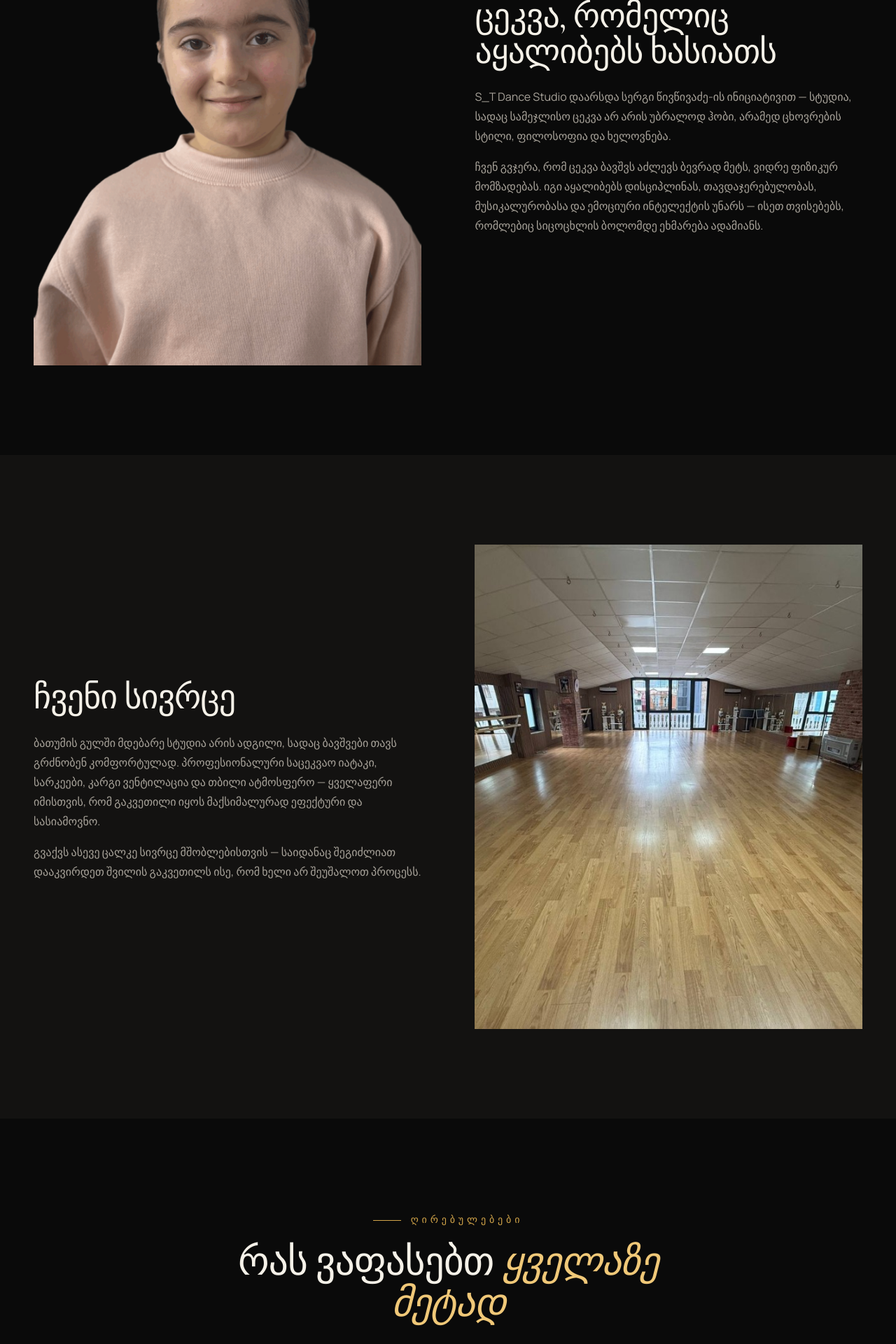
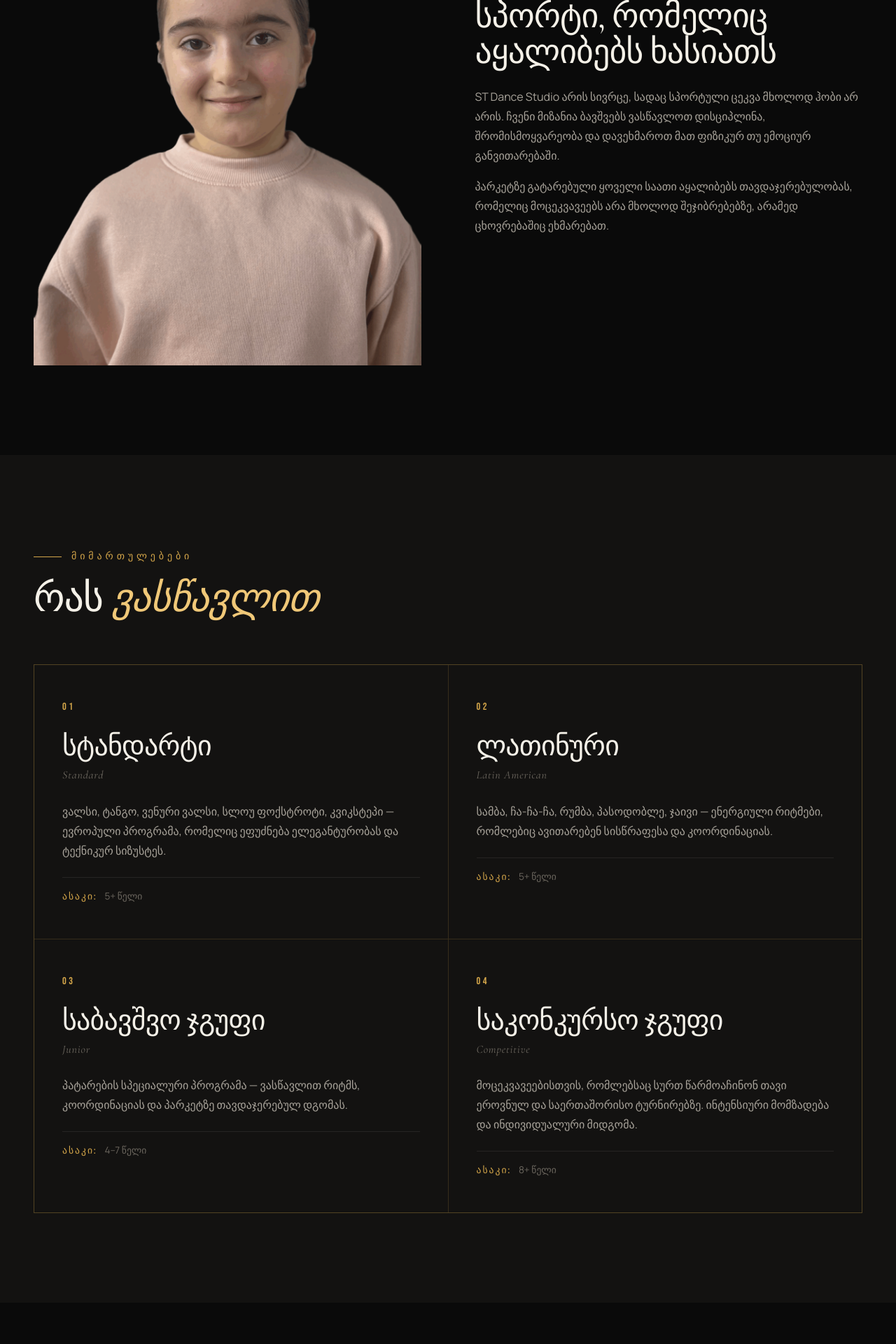
Before and after one commit to TSERJ13/stdancestudio, a React (Vite) app: page /about in a window 1280 px wide. Shown: the part 800-2720 px from the top of the page at 70% size. Built offline with nearby package versions, Linux system fonts and the light colour scheme.

Commit message:
Simplify navigation and update terminology to Dancesport

```diff
--- a/src/App.jsx
+++ b/src/App.jsx
@@ -3,9 +3,6 @@ import { useEffect } from 'react'
 import Layout from './components/Layout'
 import Home from './pages/Home'
 import About from './pages/About'
-import Programs from './pages/Programs'
-import Teachers from './pages/Teachers'
-import Competitions from './pages/Competitions'
 import Contact from './pages/Contact'
 import Schedule from './pages/Schedule'
 import Payment from './pages/Payment'
@@ -27,9 +24,6 @@ export default function App() {
         <Routes>
           <Route path="/" element={<Home />} />
           <Route path="/about" element={<About />} />
-          <Route path="/programs" element={<Programs />} />
-          <Route path="/teachers" element={<Teachers />} />
-          <Route path="/competitions" element={<Competitions />} />
           <Route path="/schedule" element={<Schedule />} />
           <Route path="/payment" element={<Payment />} />
           <Route path="/contact" element={<Contact />} />
--- a/src/data/content.js
+++ b/src/data/content.js
@@ -3,7 +3,7 @@
 export const siteContent = {
   brand: {
     name: 'ST Dance Studio',
-    tagline: 'სამეჯლისო ცეკვების სტუდია',
+    tagline: 'სპორტული ცეკვების სტუდია',
     director: 'სერგი წივწივაძე',
   },
 
@@ -21,26 +21,23 @@ export const siteContent = {
     { label: 'ჩვენ შესახებ', to: '/about' },
     { label: 'განრიგი', to: '/schedule' },
     { label: 'გადახდა', to: '/payment' },
-    { label: 'მიმართულებები', to: '/programs' },
-    { label: 'მასწავლებლები', to: '/teachers' },
-    { label: 'კონკურსები', to: '/competitions' },
     { label: 'კონტაქტი', to: '/contact' },
   ],
 
   hero: {
-    eyebrow: 'სამეჯლისო ცეკვების სტუდია',
-    title: 'ცეკვა,',
-    titleItalic: 'როგორც',
-    titleEnd: 'ხელოვნება',
+    eyebrow: 'სპორტული ცეკვების სტუდია',
+    title: 'იგრძენი',
+    titleItalic: 'პარკეტი',
+    titleEnd: 'ჩვენთან ერთად',
     description:
-      'S_T Dance Studio-ში ჩვენ უბრალოდ არ ვასწავლით საცეკვაო ნაბიჯებს — ჩვენ ბავშვებს ვუნერგავთ სიყვარულს ხელოვნების მიმართ. ყოველ ბავშვს ეთმობა დრო და ენერგია, რათა ახდეს თქვენი ბავშვების ოცნება.',
+      'ST Dance Studio-ში ჩვენ ვეხმარებით ბავშვებს სპორტული ცეკვების ათვისებაში, სწორი დისციპლინისა და ტექნიკის ჩამოყალიბებაში. აქ ბავშვები სწავლობენ პარკეტზე თავდაჯერებულ დგომას და ემზადებიან ტურნირებისთვის.',
   },
 
   stats: [
     { value: '10+', label: 'წლიანი გამოცდილება' },
     { value: '200+', label: 'მოცეკვავე' },
     { value: '50+', label: 'მოპოვებული ჯილდო' },
-    { value: '15+', label: 'საერთაშორისო კონკურსი' },
+    { value: '15+', label: 'საერთაშორისო ტურნირი' },
   ],
 
   programs: [
@@ -50,7 +47,7 @@ export const siteContent = {
       title: 'სტანდარტი',
       latin: 'Standard',
       description:
-        'ვალსი, ტანგო, ვენური ვალსი, სლოუ ფოქსტროტი, კვიკსტეპი — ევროპული სამეჯლისო ცეკვების კლასიკური პროგრამა, რომელიც ეფუძნება ელეგანტურობას და სიზუსტეს.',
+        'ვალსი, ტანგო, ვენური ვალსი, სლოუ ფოქსტროტი, კვიკსტეპი — ევროპული პროგრამა, რომელიც ეფუძნება ელეგანტურობას და ტექნიკურ სიზუსტეს.',
       ages: '5+ წელი',
     },
     {
@@ -59,7 +56,7 @@ export const siteContent = {
       title: 'ლათინური',
       latin: 'Latin American',
       description:
-        'სამბა, ჩა-ჩა-ჩა, რუმბა, პასოდობლე, ჯაივი — ცხელი, ენერგიული რიტმები, რომლებიც ავითარებენ ექსპრესიასა და მუსიკალურობას.',
+        'სამბა, ჩა-ჩა-ჩა, რუმბა, პასოდობლე, ჯაივი — ენერგიული რიტმები, რომლებიც ავითარებენ სისწრაფესა და კოორდინაციას.',
       ages: '5+ წელი',
     },
     {
@@ -68,7 +65,7 @@ export const siteContent = {
       title: 'საბავშვო ჯგუფი',
       latin: 'Junior',
       description:
-        'პატარების სპეციალური პროგრამა — სათამაშო ფორმით ვასწავლით რიტმს, კოორდინაციას და სცენაზე თავის შეკავებას.',
+        'პატარების სპეციალური პროგრამა — ვასწავლით რიტმს, კოორდინაციას და პარკეტზე თავდაჯერებულ დგომას.',
       ages: '4–7 წელი',
     },
     {
@@ -77,7 +74,7 @@ export const siteContent = {
       title: 'საკონკურსო ჯგუფი',
       latin: 'Competitive',
       description:
-        'მოცეკვავეებისთვის, რომლებსაც სურთ წარმოაჩინონ თავი ეროვნულ და საერთაშორისო კონკურსებზე. ინდივიდუალური მიდგომა და ინტენსიური ტრენინგი.',
+        'მოცეკვავეებისთვის, რომლებსაც სურთ წარმოაჩინონ თავი ეროვნულ და საერთაშორისო ტურნირებზე. ინტენსიური მომზადება და ინდივიდუალური მიდგომა.',
       ages: '8+ წელი',
     },
   ],
@@ -87,7 +84,7 @@ export const siteContent = {
       name: 'სერგი წივწივაძე',
       role: 'მთავარი ტრენერი',
       photo: '/images/logo.png',
-      bio: 'სტუდიის დამფუძნებელი და მთავარი ქორეოგრაფი. სამეჯლისო ცეკვების ოსტატი, საერთაშორისო კონკურსების მოსამართლე.',
+      bio: 'სტუდიის დამფუძნებელი და მთავარი ტრენერი. სპორტული ცეკვების ოსტატი, საერთაშორისო ტურნირების მსაჯი.',
     },
     {
       name: 'ნინი გოგრაჭაძე',
@@ -99,11 +96,11 @@ export const siteContent = {
 
   competitions: [
     {
-      title: 'New Year Competition 2026',
+      title: 'New Year Tournament 2026',
       date: '2026 — იანვარი',
       image: '/images/competition.png',
       description:
-        'ყოველწლიური საახალწლო შეჯიბრი — სტუდიის ყველა ჯგუფი ერთ სცენაზე. ჯილდოები, ცოცხალი მუსიკა და ნამდვილი დღესასწაული.',
+        'ყოველწლიური საახალწლო ტურნირი — სტუდიის ყველა ჯგუფი ერთ პარკეტზე. დაჯილდოება და ნამდვილი სპორტული დღესასწაული.',
       status: 'მომავალი',
     },
     {
@@ -111,7 +108,7 @@ export const siteContent = {
       date: 'გაზაფხული 2026',
       image: '/images/hero-1.png',
       description:
-        'საგაზაფხულო თასი — საქართველოს მასშტაბის შეჯიბრი ბათუმში. სხვადასხვა ასაკობრივი კატეგორია, სტანდარტი და ლათინური.',
+        'საგაზაფხულო თასი — მასშტაბური შეჯიბრი ბათუმში. სხვადასხვა ასაკობრივი კატეგორია, სტანდარტი და ლათინური.',
       status: 'მომავალი',
     },
   ],
@@ -119,19 +116,19 @@ export const siteContent = {
   testimonials: [
     {
       quote:
-        'ჩემი ქალიშვილი 3 წელია სტუდიაში დადის და ეს ნამდვილად მისი მეორე ოჯახი გახდა. პედაგოგები ისე უყვართ, როგორც საკუთარი შვილების.',
+        'ჩემი ქალიშვილი 3 წელია სტუდიაში დადის და ეს ნამდვილად მისი მეორე ოჯახი გახდა. ტრენერები ძალიან ყურადღებიანები არიან.',
       author: 'მარიამი',
       role: 'მოცეკვავის დედა',
     },
     {
       quote:
-        'პირველი კონკურსიდან გამოვიდა ისეთი თავდაჯერებული, როგორიც აქამდე არასოდეს მინახავს. სტუდია მართლა ცვლის ბავშვებს.',
+        'პირველი ტურნირიდან გამოვიდა ისეთი თავდაჯერებული, როგორიც აქამდე არასოდეს მინახავს. სტუდია მართლა ცვლის ბავშვებს.',
       author: 'ნიკა',
       role: 'მოცეკვავის მამა',
     },
     {
       quote:
-        'პროფესიონალიზმი, სითბო და დისციპლინა — სამივე ერთად. იშვიათი კომბინაცია.',
+        'პროფესიონალიზმი, სითბო და დისციპლინა — სამივე ერთად. საუკეთესო გარემო ბავშვის განვითარებისთვის.',
       author: 'თამარი',
       role: 'მოცეკვავის დედა',
     },
--- a/src/pages/About.jsx
+++ b/src/pages/About.jsx
@@ -1,84 +1,113 @@
 import { siteContent } from '../data/content'
 import './InnerPage.css'
+import './Home.css' // Reuse home styles for sections
 
 export default function About() {
+  const { programs, teachers, competitions } = siteContent
+
   return (
     <>
       <section className="page-hero">
         <div className="container">
           <span className="eyebrow">ჩვენ შესახებ</span>
           <h1 className="display page-hero__title">
-            ჩვენი ისტორია, <br />
-            <span className="display-italic">ჩვენი მისია</span>
+            სტუდია, სადაც <br />
+            <span className="display-italic">შედეგი ფასდება</span>
           </h1>
         </div>
       </section>
 
+      {/* ===================== STORY ===================== */}
       <section className="section">
         <div className="container split">
           <div className="split__media">
             <img src="/images/dancer-2.png" alt="Dancer" />
           </div>
           <div className="split__copy">
-            <h2 className="display">ცეკვა, რომელიც აყალიბებს ხასიათს</h2>
+            <h2 className="display">სპორტი, რომელიც აყალიბებს ხასიათს</h2>
             <p>
-              S_T Dance Studio დაარსდა {siteContent.brand.director}-ის
-              ინიციატივით — სტუდია, სადაც სამეჯლისო ცეკვა არ არის უბრალოდ
-              ჰობი, არამედ ცხოვრების სტილი, ფილოსოფია და ხელოვნება.
+              ST Dance Studio არის სივრცე, სადაც სპორტული ცეკვა მხოლოდ ჰობი არ არის.
+              ჩვენი მიზანია ბავშვებს ვასწავლოთ დისციპლინა, შრომისმოყვარეობა და
+              დავეხმაროთ მათ ფიზიკურ თუ ემოციურ განვითარებაში.
             </p>
             <p>
-              ჩვენ გვჯერა, რომ ცეკვა ბავშვს აძლევს ბევრად მეტს, ვიდრე
-              ფიზიკურ მომზადებას. იგი აყალიბებს დისციპლინას,
-              თავდაჯერებულობას, მუსიკალურობასა და ემოციური ინტელექტის
-              უნარს — ისეთ თვისებებს, რომლებიც სიცოცხლის ბოლომდე ეხმარება
-              ადამიანს.
+              პარკეტზე გატარებული ყოველი საათი აყალიბებს თავდაჯერებულობას,
+              რომელიც მოცეკვავეებს არა მხოლოდ შეჯიბრებებზე, არამედ ცხოვრებაშიც
+              ეხმარებათ.
             </p>
           </div>
         </div>
       </section>
 
+      {/* ===================== PROGRAMS ===================== */}
       <section className="section section--alt">
-        <div className="container split split--reverse">
-          <div className="split__media">
-            <img src="/images/studio.jpg" alt="Studio" />
+        <div className="container">
+          <div className="section-head">
+            <span className="eyebrow">მიმართულებები</span>
+            <h2 className="display section-head__title">
+              რას <span className="display-italic">ვასწავლით</span>
+            </h2>
           </div>
-          <div className="split__copy">
-            <h2 className="display">ჩვენი სივრცე</h2>
-            <p>
-              ბათუმის გულში მდებარე სტუდია არის ადგილი, სადაც ბავშვები თავს
-              გრძნობენ კომფორტულად. პროფესიონალური საცეკვაო იატაკი,
-              სარკეები, კარგი ვენტილაცია და თბილი ატმოსფერო — ყველაფერი
-              იმისთვის, რომ გაკვეთილი იყოს მაქსიმალურად ეფექტური და
-              სასიამოვნო.
-            </p>
-            <p>
-              გვაქვს ასევე ცალკე სივრცე მშობლებისთვის — საიდანაც შეგიძლიათ
-              დააკვირდეთ შვილის გაკვეთილს ისე, რომ ხელი არ შეუშალოთ
-              პროცესს.
-            </p>
+          <div className="programs-grid">
+            {programs.map((p) => (
+              <article key={p.id} className="prog-card">
+                <div className="prog-card__num">{p.number}</div>
+                <h3 className="prog-card__title display">{p.title}</h3>
+                <div className="prog-card__latin">{p.latin}</div>
+                <p className="prog-card__desc">{p.description}</p>
+                <div className="prog-card__meta">
+                  <span>ასაკი:</span> {p.ages}
+                </div>
+              </article>
+            ))}
           </div>
         </div>
       </section>
 
-      <section className="section values">
+      {/* ===================== TEACHERS ===================== */}
+      <section className="section">
         <div className="container">
           <div className="section-head section-head--center">
-            <span className="eyebrow">ღირებულებები</span>
+            <span className="eyebrow">მასწავლებლები</span>
             <h2 className="display section-head__title">
-              რას ვაფასებთ <span className="display-italic">ყველაზე მეტად</span>
+              ჩვენი <span className="display-italic">გუნდი</span>
             </h2>
           </div>
-          <div className="values__grid">
-            {[
-              { num: '01', title: 'ხელოვნება', text: 'არ ვასწავლით უბრალოდ ნაბიჯებს — ვასწავლით სცენაზე იყოს ცოცხალი.' },
-              { num: '02', title: 'ინდივიდუალობა', text: 'ყველა მოცეკვავე უნიკალურია. ვპოულობთ თითოეულის ძლიერ მხარეებს.' },
-              { num: '03', title: 'დისციპლინა', text: 'წარმატება ხელოვნებაში მუშაობით მოდის. ვუნერგავთ მოცეკვავეებს მუშაობის კულტურას.' },
-              { num: '04', title: 'სიყვარული', text: 'სტუდიაში ბავშვები გრძნობენ, რომ მათ აქ ელოდებიან და უყვარდებათ.' },
-            ].map((v) => (
-              <div key={v.num} className="value">
-                <div className="value__num">{v.num}</div>
-                <h3 className="display">{v.title}</h3>
-                <p>{v.text}</p>
+          <div className="teachers-grid">
+            {teachers.map((t, i) => (
+              <article key={i} className="teacher-card">
+                <div className="teacher-card__photo">
+                  <img src={t.photo} alt={t.name} />
+                </div>
+                <div className="teacher-card__body">
+                  <div className="teacher-card__role">{t.role}</div>
+                  <h3 className="teacher-card__name display">{t.name}</h3>
+                  <p>{t.bio}</p>
+                </div>
+              </article>
+            ))}
+          </div>
+        </div>
+      </section>
+
+      {/* ===================== TOURNAMENTS ===================== */}
+      <section className="section section--alt">
+        <div className="container">
+          <div className="section-head">
+            <span className="eyebrow">ტურნირები</span>
+            <h2 className="display section-head__title">
+              უახლოესი <span className="display-italic">შეჯიბრებები</span>
+            </h2>
+          </div>
+          <div className="tournaments-grid" style={{ display: 'grid', gridTemplateColumns: 'repeat(auto-fit, minmax(300px, 1fr))', gap: '2rem' }}>
+            {competitions.map((c, i) => (
+              <div key={i} className="tourney-card" style={{ background: 'var(--color-bg-card)', borderRadius: '12px', overflow: 'hidden', border: '1px solid var(--color-line)' }}>
+                <img src={c.image} alt={c.title} style={{ width: '100%', height: '240px', objectFit: 'cover' }} />
+                <div style={{ padding: '1.5rem' }}>
+                  <div className="eyebrow" style={{ fontSize: '0.7rem', marginBottom: '0.5rem' }}>{c.date}</div>
+                  <h3 className="display" style={{ fontSize: '1.5rem', marginBottom: '1rem' }}>{c.title}</h3>
+                  <p style={{ fontSize: '0.9rem', color: 'var(--color-text-muted)' }}>{c.description}</p>
+                </div>
               </div>
             ))}
           </div>
```
Also changed, not shown: src/pages/Home.jsx (+7 -7 lines).
